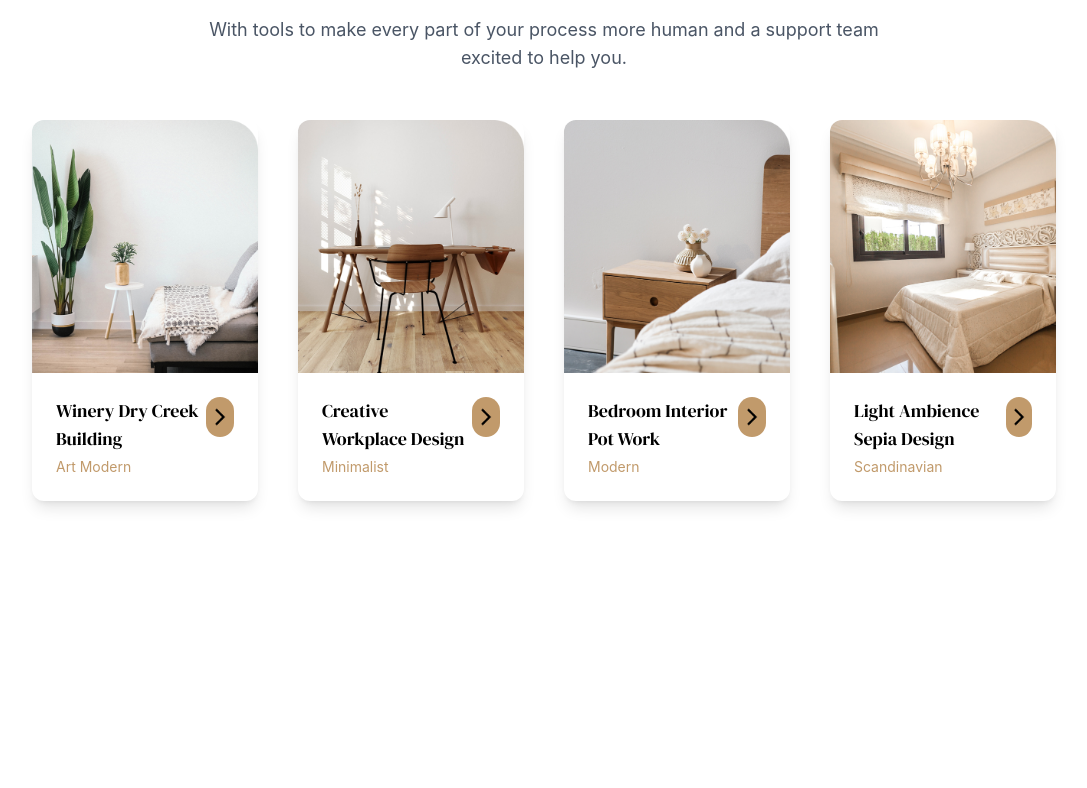
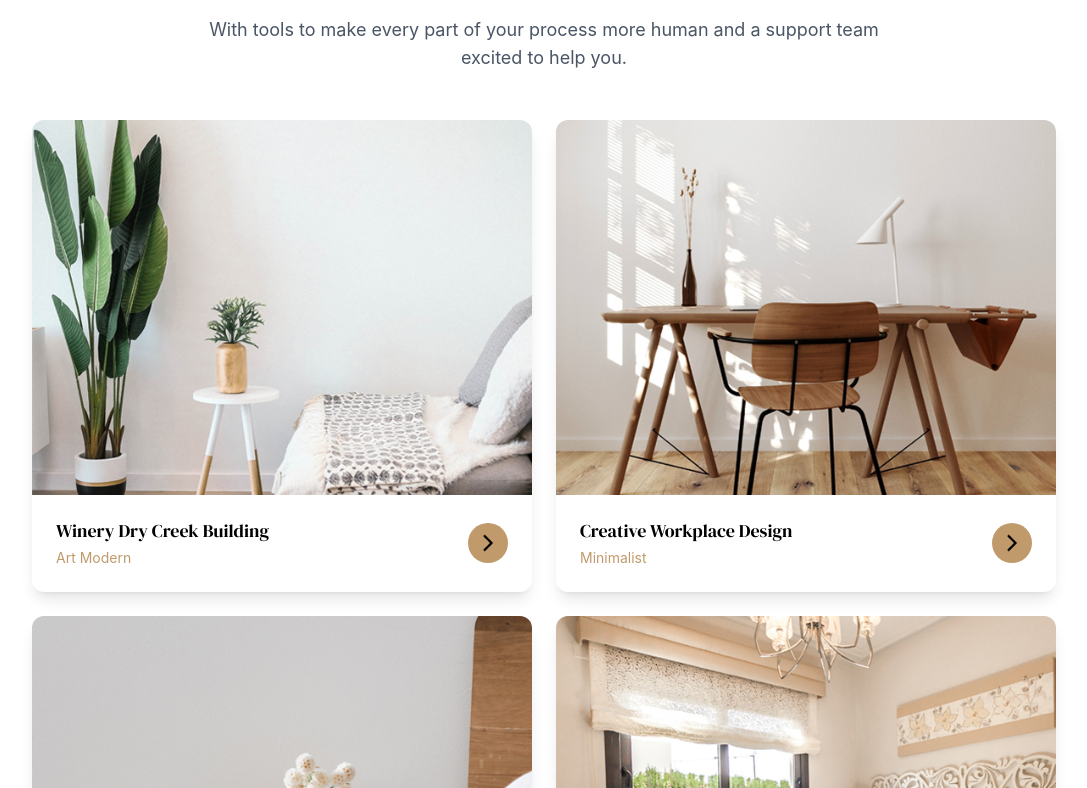
Before and after one commit to ulugbekgofurjonov/Interno, a Next.js app: page / in a window 1280 px wide. Shown: the part 2972-3760 px from the top of the page, without its empty margins (96-1183 px from the left). Before the commit the page ends 3553 px from the top, so only its background shows below. Built offline with nearby package versions, Linux system fonts and the light colour scheme.

Commit message:
Corrections have been made.

```diff
--- a/src/components/sections/Projects.jsx
+++ b/src/components/sections/Projects.jsx
@@ -1,21 +1,52 @@
-import { projects } from '@/data/projects'
-import Container from '@/components/ui/Container'
-import SectionTitle from '@/components/ui/SectionTitle'
-import Card from '@/components/ui/Card'
+"use client";
 
-export default function Projects(){
+import { useEffect } from "react";
+import AOS from "aos";
+import "aos/dist/aos.css";
+import { projects } from "@/data/projects";
+import Container from "@/components/ui/Container";
+import SectionTitle from "@/components/ui/SectionTitle";
+import Card from "@/components/ui/Card";
+
+export default function Projects() {
+  useEffect(() => {
+    AOS.init({
+      duration: 700,
+      easing: "ease-out-cubic",
+      once: true,
+      offset: 80,
+    });
+  }, []);
+
   return (
-        <section className='py-20'>
+    <section className="py-12 md:py-16 lg:py-20">
       <Container>
+        {/* Title */}
+        <div data-aos="fade-up" data-aos-delay="0">
           <SectionTitle
             title="Recent Projects"
-                subtitle="With tools to make every part of your process more human and a support team excited to help you."/>
-                <div className='grid grid-cols-1 md:grid-cols-2 lg:grid-cols-4 gap-10'>
-                    {projects.map((project) => (
-                        <Card key={project.id} item={project} />
+            subtitle="With tools to make every part of your process more human and a support team excited to help you."
+          />
+        </div>
+
+        {/* Cards grid
+            - Mobile  (<640px) : 1 ustun
+            - Tablet  (640px+) : 2 ustun
+            - Desktop (1024px+): 2 ustun (dizayn shunday)
+        */}
+        <div className="grid grid-cols-1 sm:grid-cols-2 gap-4 sm:gap-6">
+          {projects.map((project, i) => (
+            <div
+              key={project.id}
+              className="h-full"
+              data-aos="fade-up"
+              data-aos-delay={i * 100}
+            >
+              <Card item={project} />
+            </div>
           ))}
         </div>
       </Container>
     </section>
-    )
+  );
 }
--- a/src/components/ui/Card.jsx
+++ b/src/components/ui/Card.jsx
@@ -2,21 +2,25 @@ import IconButton from './IconButton'
 
 export default function Card({ item }) {
   return (
-    <div className="bg-white rounded-xl shadow-lg overflow-hidden">
+    <div className="bg-white rounded-xl shadow-lg overflow-hidden flex flex-col h-full">
       {item.image && (
         <img
           src={item.image}
           alt={item.title}
-          className="w-full h-auto object-cover"
+          className="w-full aspect-[4/3] object-cover flex-shrink-0"
         />
       )}
-      <div className="p-6">
-        <div className="flex justify-between items-start">
-          <div>
-            <h3 className="font-['DM_Serif_Display'] text-lg">{item.title}</h3>
-            <p className="text-[#c19a6b] mt-1 text-sm">{item.category}</p>
+      <div className="p-4 sm:p-5 lg:p-6 flex flex-col flex-1">
+        <div className="flex justify-between items-start gap-3 flex-1">
+          <div className="min-w-0">
+            <h3 className="font-['DM_Serif_Display'] text-base sm:text-lg leading-snug truncate sm:whitespace-normal">
+              {item.title}
+            </h3>
+            <p className="text-[#c19a6b] mt-1 text-xs sm:text-sm">{item.category}</p>
           </div>
-          <IconButton variant="primary" direction="right" />
+          <div className="flex-shrink-0 mt-1">
+            <IconButton variant="primary" direction="right" />
+          </div>
         </div>
       </div>
     </div>
```
Lines whose indentation alone changed are shown as unchanged.
